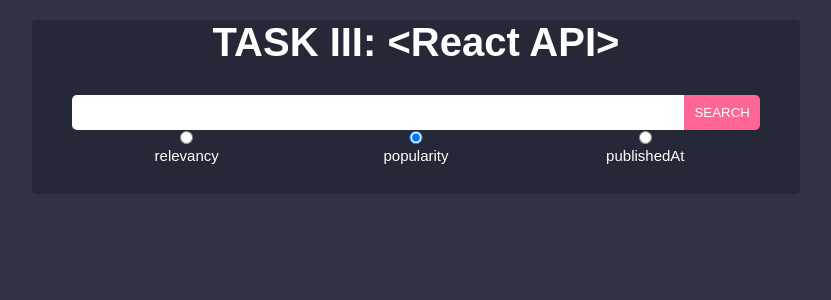
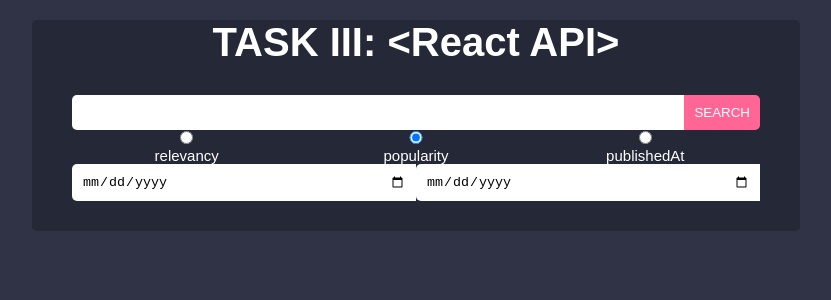
Before and after one commit to elenaniksy/react2021q3, a React app in the folder react-api/: page / in a window 1280 px wide. Shown: the top 300 px of the page, without its empty margins (224-1055 px from the left). Built offline with nearby package versions, Linux system fonts and the light colour scheme.

Commit message:
feat: implement request with data gap

```diff
--- a/react-api/src/compoments/form/Form.tsx
+++ b/react-api/src/compoments/form/Form.tsx
@@ -10,16 +10,27 @@ import { SortType } from '../../interfaces/SortType';
 const API_KEY = 'ed028494cd0a467c9e2ac37f12bc2df4';
 
 const Form: React.FC = (): JSX.Element => {
-  const htmlFor = `search--${Math.random()}`;
   const [searchValue, setSearchValue] = useState<string>('');
   const [isLoading, setIsLoading] = useState<boolean>(false);
   const [arts, setArt] = useState<IArticle[]>([]);
   const [sortBy, setSortBy] = useState<SortType>(SortType.popularity);
+  const [dateFrom, setDateFrom] = useState<string>('');
+  const [dateTo, setDateTo] = useState<string>('');
 
   const handleChange = (event: React.ChangeEvent<HTMLInputElement>): void => {
     const target: HTMLInputElement = event.target as HTMLInputElement;
     const value: string = target.value;
-    setSearchValue(value);
+
+    switch (target.id) {
+      case 'search':
+        setSearchValue(value);
+        break;
+      case 'dateFrom':
+        setDateFrom(value);
+        break;
+      case 'dateTo':
+        setDateTo(value);
+    }
   };
 
   const handleSubmit = async (event: React.ChangeEvent<HTMLFormElement>): Promise<void> => {
@@ -27,7 +38,7 @@ const Form: React.FC = (): JSX.Element => {
     try {
       setIsLoading(true);
       const response: AxiosResponse<IData_GET200> = await axiosInst.get(
-        `v2/everything?q=${searchValue}&apiKey=${API_KEY}&sortBy=${sortBy}`,
+        `v2/everything?q=${searchValue}&apiKey=${API_KEY}&from=${dateFrom}&to=${dateTo}&sortBy=${sortBy}`,
       );
       setArt(response.data.articles);
     } catch (e) {
@@ -35,6 +46,8 @@ const Form: React.FC = (): JSX.Element => {
     } finally {
       setIsLoading(false);
       setSearchValue('');
+      setDateFrom('');
+      setDateTo('');
     }
   };
 
@@ -42,8 +55,8 @@ const Form: React.FC = (): JSX.Element => {
     <div className={classes.form}>
       <form onSubmit={handleSubmit}>
         <div className={classes.line}>
-          <label htmlFor={htmlFor}>
-            <input id={htmlFor} type='text' value={searchValue} onChange={handleChange} disabled={isLoading} />
+          <label htmlFor={'search'}>
+            <input id={'search'} type='text' value={searchValue} onChange={handleChange} disabled={isLoading} />
           </label>
           <button type='submit' disabled={isLoading}>
             {isLoading ? 'Loading...' : 'Search'}
@@ -78,6 +91,10 @@ const Form: React.FC = (): JSX.Element => {
             publishedAt
           </label>
         </div>
+        <div className={classes.line}>
+          <input id={'dateFrom'} type='date' value={dateFrom} onChange={handleChange} />
+          <input id={'dateTo'} type='date' value={dateTo} onChange={handleChange} />
+        </div>
       </form>
       <ArticlesHolder articles={arts} />
     </div>
```
